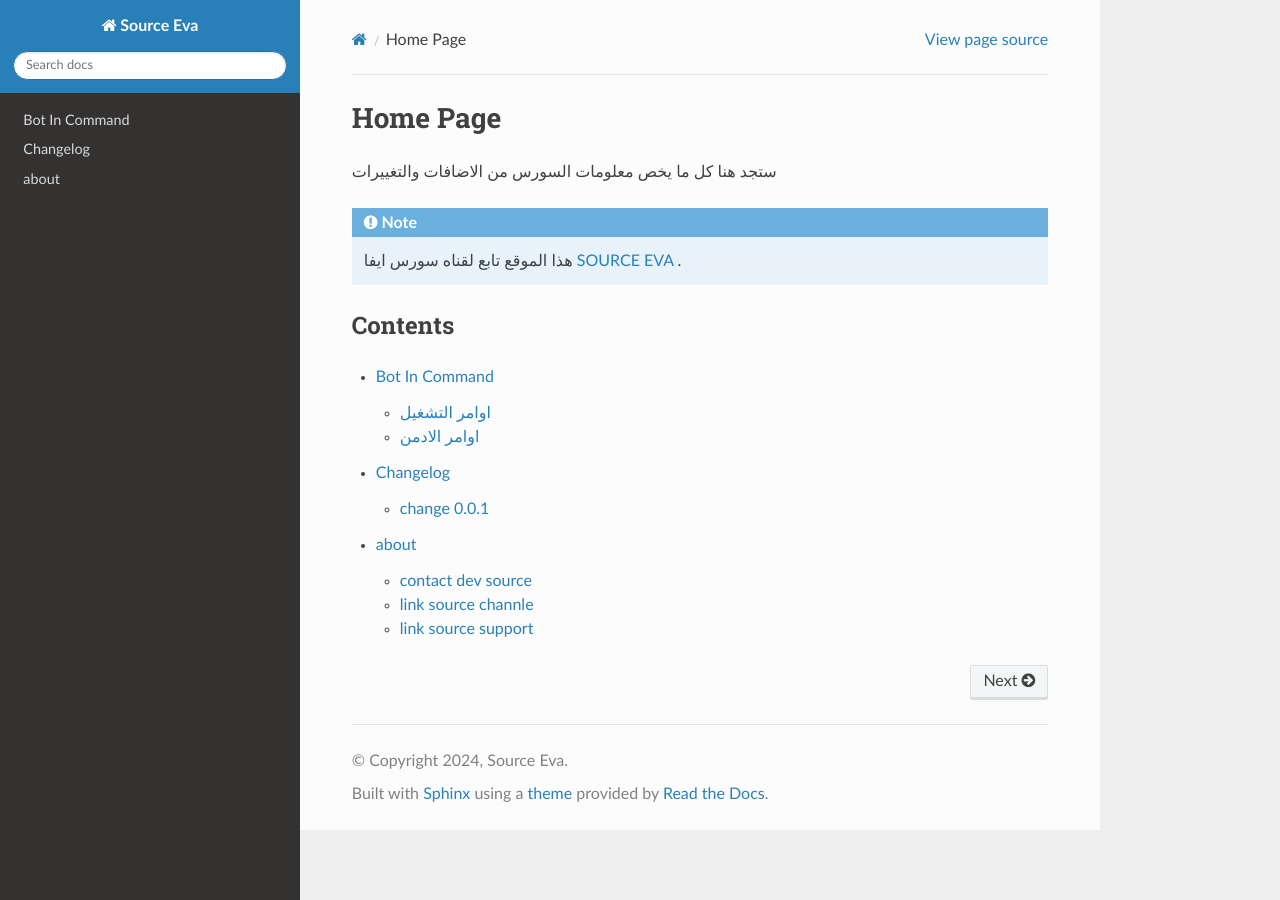
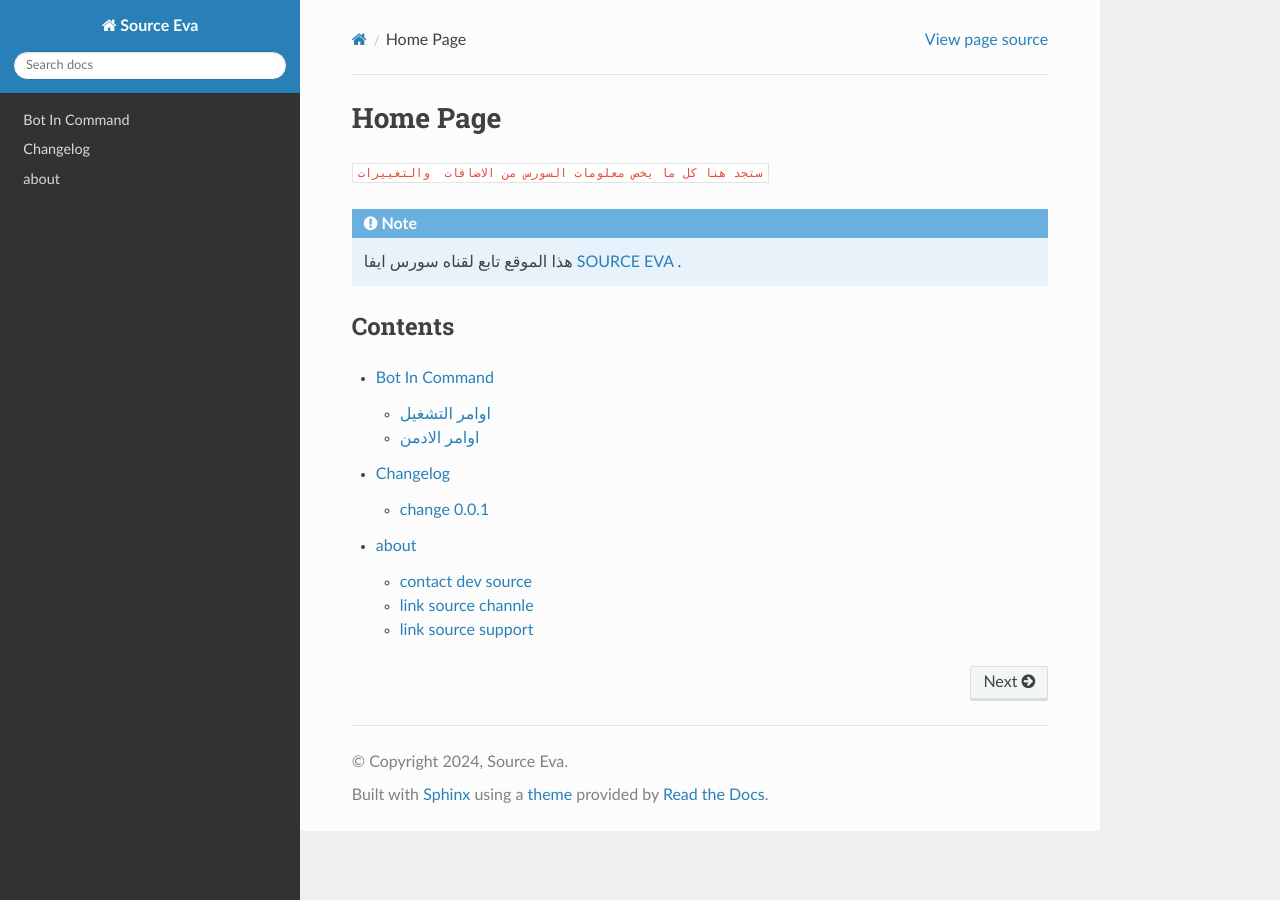
Before and after one commit to deveva205/tutorial-Sourceeva, a Sphinx documentation site: the page built from docs/source/index.rst, in a window 1280 px wide. Built offline with Sphinx 7.4.7 and the Read the Docs theme 3.1.0, drawn with Linux system fonts in a browser that asks for light colours; pages that are not in the unit, such as notebooks, are missing from menus.

```diff
--- a/docs/source/index.rst
+++ b/docs/source/index.rst
@@ -2,7 +2,7 @@ Home Page
 ===================================
 
 
-ستجد هنا كل ما يخص معلومات السورس من الاضافات  والتغييرات
+``ستجد هنا كل ما يخص معلومات السورس من الاضافات  والتغييرات``
 
 .. note::
 
```
